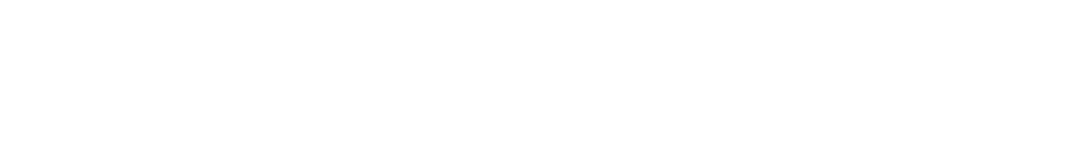
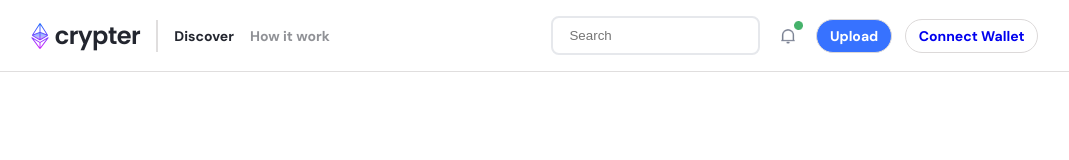
Before and after one commit to Nurbolot00/crypter-open-project, a plain HTML site: page index.html in a window 1280 px wide. Shown: the whole page, without its empty margins (110-1179 px from the left). Drawn offline with Linux system fonts and the light colour scheme.

Commit message:
header was completed

```diff
--- a/css/main.css
+++ b/css/main.css
@@ -0,0 +1,143 @@
+* {
+  box-sizing: border-box;
+  padding: 0;
+  margin: 0;
+}
+
+header {
+  padding: 1rem;
+  margin: 0 auto;
+  border-bottom: 1px solid rgb(224, 222, 222);
+  display: flex;
+  justify-content: space-around;
+  align-items: center;
+}
+
+.logo-container {
+  display: flex;
+  align-items: center;
+  border-right: 2px solid rgb(224, 222, 222);
+  padding-right: 1rem;
+}
+
+.logo-container p {
+  font-family: "Poppins";
+  font-style: normal;
+  font-weight: 600;
+  font-size: 24px;
+  line-height: 32px;
+  letter-spacing: -0.02em;
+  color: #23262f;
+}
+
+#logo-symbol {
+  width: 30px;
+}
+
+.first-navigation {
+  display: flex;
+  flex-wrap: wrap;
+  align-items: center;
+}
+.first-navigation a {
+  font-family: "DM Sans";
+  font-style: normal;
+  font-weight: 700;
+  font-size: 14px;
+  line-height: 16px;
+  color: #23262f;
+  text-decoration: none;
+}
+
+.fc {
+  margin: 0 0.5rem;
+}
+
+.how-it-works {
+  opacity: 50%;
+}
+
+.second-navigation {
+  display: flex;
+  flex-wrap: wrap;
+  align-items: center;
+}
+
+.second-navigation input {
+  border: 2px solid #e6e8ec;
+  border-radius: 8px;
+  padding: 10px 12px 10px 16px;
+  outline: none;
+}
+
+.second-navigation img {
+  width: 30px;
+}
+.second-navigation a {
+  font-family: "DM Sans";
+  font-style: normal;
+  font-weight: 700;
+  font-size: 14px;
+  line-height: 16px;
+  text-align: center;
+  text-decoration: none;
+  border: 1px solid rgb(220, 217, 217);
+  border-radius: 20px;
+  padding: 0.5rem 0.8rem;
+}
+
+.upload-btn {
+  border: 1px solid;
+  border-radius: 20px;
+  padding: 0.5rem;
+  color: white;
+  background: #3772ff;
+}
+
+.sn {
+  margin-right: 0.8rem;
+}
+
+.start-container {
+  text-align: center;
+  display: flex;
+  flex-direction: column;
+  justify-content: end;
+  align-items: center;
+  height: 200px;
+}
+
+.start-container p {
+  font-family: "Poppins";
+  font-style: normal;
+  font-weight: 700;
+  font-size: 12px;
+  line-height: 12px;
+  text-transform: uppercase;
+  color: #777e91;
+}
+
+.start-container h2 {
+  font-family: "DM Sans";
+  font-style: normal;
+  font-weight: 700;
+  font-size: 40px;
+  line-height: 48px;
+  text-align: center;
+  letter-spacing: -0.01em;
+  color: #23262f;
+  margin-bottom: 1rem;
+}
+
+.start-container > a{
+  font-family: "DM Sans";
+  font-style: normal;
+  font-weight: 700;
+  font-size: 16px;
+  line-height: 16px;
+  color: #23262f;
+  text-decoration: none;
+  border-radius: 20px;
+  padding: 0.5rem 0.8rem;
+  border: 1px solid rgb(220, 217, 217);
+}
--- a/index.html
+++ b/index.html
@@ -1,13 +1,45 @@
 <!DOCTYPE html>
 <html lang="en">
-<head>
-    <meta charset="UTF-8">
-    <meta http-equiv="X-UA-Compatible" content="IE=edge">
-    <meta name="viewport" content="width=device-width, initial-scale=1.0">
+  <head>
+    <meta charset="UTF-8" />
+    <meta http-equiv="X-UA-Compatible" content="IE=edge" />
+    <meta name="viewport" content="width=device-width, initial-scale=1.0" />
     <title>Crypter</title>
-</head>
-<body>
+    <link rel="stylesheet" href="./css/main.css" />
+    <link rel="preconnect" href="https://fonts.googleapis.com" />
+    <link rel="preconnect" href="https://fonts.gstatic.com" crossorigin />
+    <link
+      href="https://fonts.googleapis.com/css2?family=DM+Sans:ital,wght@0,400;0,500;0,700;1,400;1,500;1,700&family=Poppins:wght@300;400;500;600&display=swap"
+      rel="stylesheet"
+    />
+    <link rel="preconnect" href="https://fonts.googleapis.com" />
+    <link
+      href="https://fonts.googleapis.com/css2?family=DM+Sans:ital,wght@0,400;0,500;0,700;1,400;1,500;1,700&family=Poppins:wght@100;200;300;400;500;600;700;800&display=swap"
+      rel="stylesheet"
+    />
+  </head>
+  <body>
+    <header>
+      <nav class="first-navigation fc">
+        <a href="#" class="logo-container fc">
+          <img
+            id="logo-symbol"
+            src="./assets/icons/icons8-ethereum.svg"
+            alt=""
+          />
+          <p>crypter</p>
+        </a>
+        <a class="fc" href="#">Discover</a>
+        <a class="how-it-works fc" href="#">How it work</a>
+      </nav>
 
+      <nav class="second-navigation">
+        <input class="sn" placeholder="Search" type="text" />
+        <img class="sn" src="./assets/icons/notification.png" alt="" />
+        <a class="upload-btn sn" href="#">Upload</a>
+        <a class="sn" href="#">Connect Wallet</a>
+      </nav>
+    </header>
 
-</body>
+  </body>
 </html>
```
Also changed, not shown: assets/icons/icons8-ethereum.svg (added), assets/icons/notification.png (added), assets/icons/search-icon.png (added), assets/icons/symbol 2.png (added), assets/images/logo.png (added).
